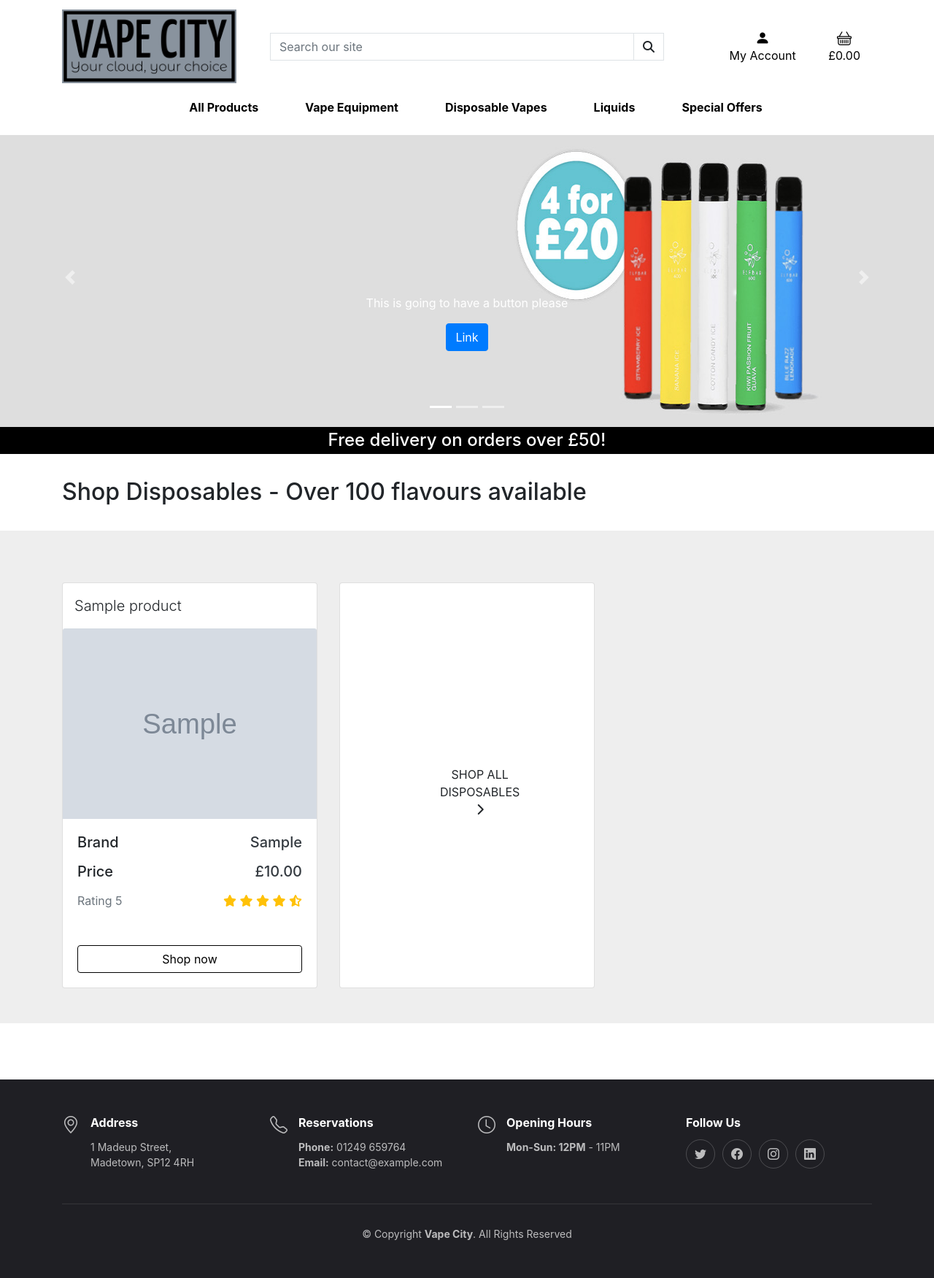
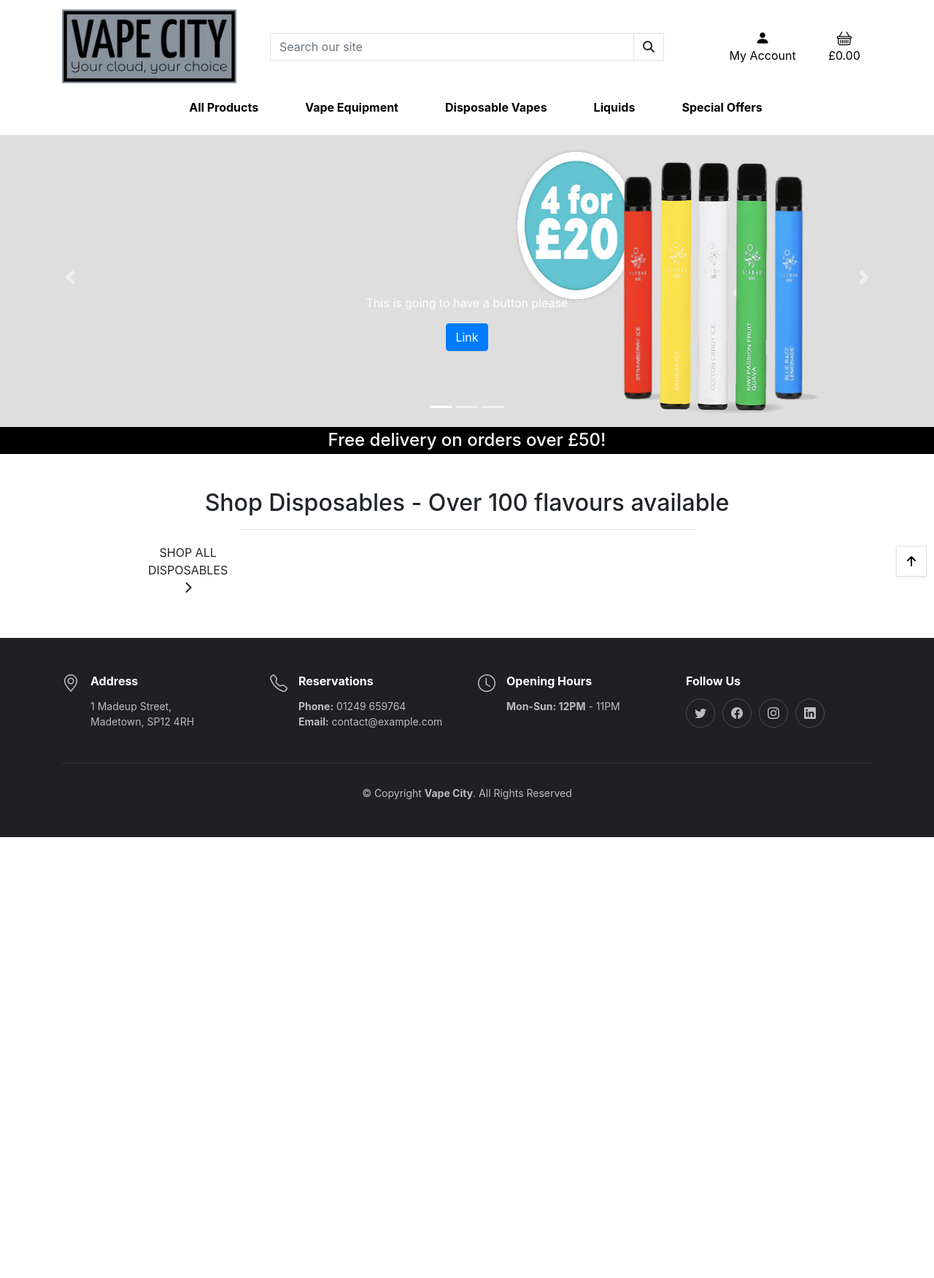
Before and after one commit to LADCode2021/pp5-vape-city, a Django app: page / in a window 1280 px wide. Shown: the whole page at 73% size. After the commit the page ends 1147 px from the top, so only its background shows below. Run offline with Django 3.2, Linux system fonts and the light colour scheme; tables that the repository leaves empty hold one stand-in row (values such as "Sample post"); grey boxes marked "Sample" are stand-in pictures; some libraries are stand-ins or nearby versions.

Commit message:
Fix index.html product section css

```diff
--- a/home/templates/home/index.html
+++ b/home/templates/home/index.html
@@ -3,70 +3,99 @@
 
 {% block content %}
 
+
 <section>
-    <div class="container home-container">
-        <div class="home-heading">
-            <h2>Shop Disposables - <span>Over 100 flavours available</span></h2>
+    <div class="overlay"></div>
+    <div class="container-fluid">
+        <div class="row">
+            <div class="col text-center mt-5">
+                <h2 class="logo-font">Shop Disposables - Over 100 flavours available</h2>
+                <hr class="w-50 mb-5">
             </div>
         </div>
-</section>
-
-<section class="home-prod-section">
-
-    <!-- Products Section -->
-    <div class="container py-5">
         <div class="row">
+            <div class="product-container col-10 offset-1">
+                <div class="row mt-1">
                     {% for product in products %}
-            <div class="home-prod col-md-6 col-lg-4 mb-4 mb-md-0">
-                <div class="card">
-                    <div class="d-flex justify-content-between p-3">
-                        <p class="lead mb-0">{{ product.name }}</p>
-                    </div>
+                    {% if product.category.name == 'disposable_vape' %}
+                    <div class="col-sm-6 col-md-6 col-lg-4 col-xl-3">
+                        <div class="card h-100 border-0">
                             {% if product.image %}
                             <a href="{% url 'product_detail' product.id %}">
-                        <img class="card-img-top img-fluid" src="{{ product.image.url }}" alt="{{ product.name }}">
+                                <img class="card-img-top img-fluid" src="{{ product.image.url }}"
+                                    alt="{{ product.name }}">
                             </a>
                             {% else %}
                             <a href="{% url 'product_detail' product.id %}">
-                        <img class="card-img-top img-fluid" src="{{ MEDIA_URL }}noimage.png" alt="{{ product.name }}">
+                                <img class="card-img-top img-fluid" src="{{ MEDIA_URL }}noimage.png"
+                                    alt="{{ product.name }}">
                             </a>
                             {% endif %}
-                    <div class="card-body">
-
-                        <div class="d-flex justify-content-between mb-3">
-                            <h5 class="mb-0">Brand</h5>
-                            <h5 class="text-dark mb-0">{{ product.brand }}</h5>
+                            <div class="card-body pb-0">
+                                <p class="mb-0">{{ product.name }}</p>
                             </div>
-
-                        <div class="d-flex justify-content-between mb-3">
-                            <h5 class="mb-0">Price</h5>
-                            <h5 class="text-dark mb-0">£{{ product.price }}</h5>
-                        </div>
-
-                        <div class="d-flex justify-content-between mb-2">
-                            <p class="text-muted mb-0">Rating <span class="fw-bold">5</span></p>
-                            <div class="ms-auto text-warning">
-                                <i class="fa fa-star"></i>
-                                <i class="fas fa-star"></i>
-                                <i class="fas fa-star"></i>
-                                <i class="fas fa-star"></i>
-                                <i class="fas fa-star-half-alt"></i>
-                            </div>
-                        </div>
-                        <div class="btn btn-prod-black border-black">
-                            <a href="{% url 'product_detail' product.id %}" class="stretched-link">Shop now</a>
+                            <div class="card-footer bg-white pt-0 border-0 text-left">
+                                <div class="row">
+                                    <div class="col">
+                                        <p class="lead mb-0 text-left font-weight-bold">£{{ product.price }}</p>
+                                        {% if product.category %}
+                                        <p class="small mt-1 mb-0">
+                                            <a class="text-muted"
+                                                href="{% url 'products' %}?category={{ product.category.name }}">
+                                                <i class="fas fa-tag mr-1"></i>{{ product.category.friendly_name }}
+                                            </a>
+                                        </p>
+                                        {% endif %}
+                                        {% if product.rating %}
+                                        <small class="text-muted"><i class="fas fa-star mr-1"></i>{{ product.rating }} /
+                                            5</small>
+                                        {% else %}
+                                        <small class="text-muted">No Rating</small>
+                                        {% endif %}
+                                        {% if request.user.is_superuser %}
+                                        <small class="ml-3">
+                                            <a href="{% url 'edit_product' product.id %}">Edit</a> |
+                                            <a class="text-danger"
+                                                href="{% url 'delete_product' product.id %}">Delete</a>
+                                        </small>
+                                        {% endif %}
                                     </div>
                                 </div>
                             </div>
                         </div>
+                    </div>
+                    {% if forloop.counter|divisibleby:1 %}
+                    <div class="col-12 d-sm-none mb-5">
+                        <hr>
+                    </div>
+                    {% endif %}
+                    {% if forloop.counter|divisibleby:2 %}
+                    <div class="col-12 d-none d-sm-block d-md-block d-lg-none mb-5">
+                        <hr>
+                    </div>
+                    {% endif %}
+                    {% if forloop.counter|divisibleby:3 %}
+                    <div class="col-12 d-none d-lg-block d-xl-none mb-5">
+                        <hr>
+                    </div>
+                    {% endif %}
+                    {% if forloop.counter|divisibleby:4 %}
+                    <div class="col-12 d-none d-xl-block mb-5">
+                        <hr>
+                    </div>
+                    {% endif %}
+                    {% endif %}
                     {% endfor %}
-            <div class="home-prod col-md-6 col-lg-4 mb-4 mb-md-0">
-                <div class="card h-100">
-                    <a href="{% url 'products' %}?filter=category&category=disposable_vape" class="stretched-link"></a>
-                    <div class="card-body">
+
+                    <div class="col-sm-6 col-md-6 col-lg-4 col-xl-3">
+                        <div class="card h-100 border-0">
+                            <a href="{% url 'products' %}?filter=category&category=disposable_vape"
+                                class="stretched-link"></a>
+                            <div class="card-body pb-0">
                                 <div class="d-flex center">
                                     <div class="btn btn-prod-black">
-                                <a href="{% url 'products' %}?filter=category&category=disposable_vape" class=""></a>
+                                        <a href="{% url 'products' %}?filter=category&category=disposable_vape"
+                                            class=""></a>
                                         <span class="text-uppercase">Shop
                                             All Disposables
                                             <span class="icon">
@@ -80,6 +109,13 @@
                     </div>
                 </div>
             </div>
+        </div>
+    </div>
+    <div class="btt-button shadow-sm rounded-0 border border-black">
+        <a class="btt-link d-flex h-100">
+            <i class="fas fa-arrow-up text-black mx-auto my-auto"></i>
+        </a>
+    </div>
 </section>
 
 {% endblock %}
--- a/products/views.py
+++ b/products/views.py
@@ -163,7 +163,7 @@
         if form2.is_valid:
             strength = form2.save()
             messages.success(request, 'Successfully added variation!')
-            return redirect(reverse('product_detail', args=[flavour.product.id]))
+            return redirect(reverse('product_detail', args=[strength.product.id]))
         else:
             messages.error(request, 'Failed to add variation. Please ensure the form is valid.')
     else:
```
Also changed, not shown: media/elux-bar-600-main-image.webp (added). Lines whose indentation alone changed are shown as unchanged.
